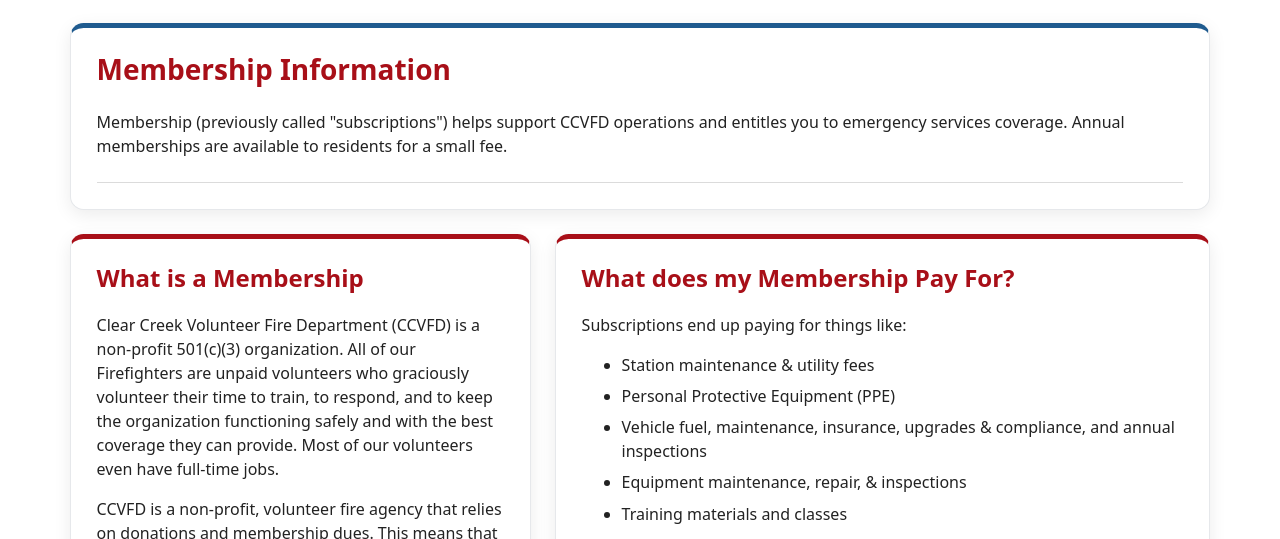
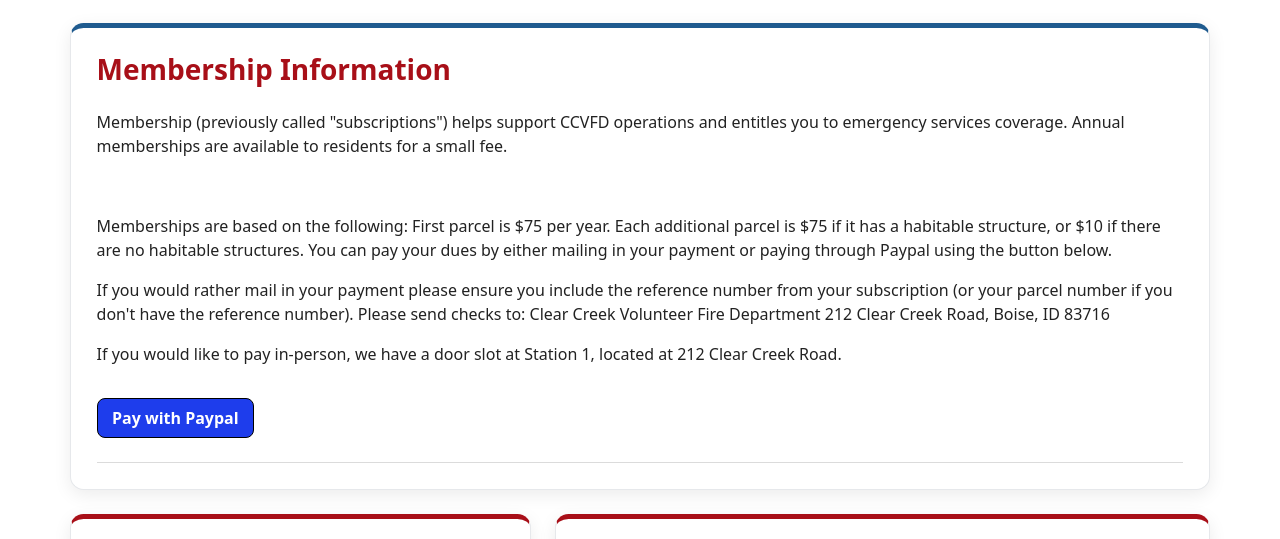
Before and after one commit to kristinamaher/CCVF-collaboration, a plain HTML site: page CCVFD/CCVFD/Source Code (Legacy)/community.html in a window 1280 px wide. Shown: the part 197-736 px from the top of the page. Drawn offline with Linux system fonts and the light colour scheme.

Commit message:
Fixed 404 Links and Paypal Buttons
- Swapped out all local html links with links to the actual webpages
- Added the Paypal buttons to Community and Donate pages as they weren't in our code
- Changed the look of the Paypal buttons to be easily noticeable

```diff
--- a/CCVFD/CCVFD/Source Code (Legacy)/community.html
+++ b/CCVFD/CCVFD/Source Code (Legacy)/community.html
@@ -237,6 +237,8 @@ ul, ol { margin-top: 0; margin-bottom: 1rem; }
 .btn-light { color: #111; background: #f8f9fa; border-color: #f8f9fa; }
 .btn-outline-light { color: #fff; border-color: #fff; background: transparent; }
 .btn-outline-light:hover { color: #111; background: #fff; }
+.btn-blue { color: #ffffff; background: #1e3dec; border-color: #000000; }
+.btn-blue:hover { color: #111; background: #1ecdec; }
 
 .footer {
   background: var(--ccvfd-black);
@@ -383,6 +385,28 @@ body.modal-open { overflow: hidden; }
           Membership (previously called "subscriptions") helps support CCVFD
           operations and entitles you to emergency services coverage. Annual
           memberships are available to residents for a small fee.
+        </p>
+        <br>
+        <p></p>
+        <p>
+          Memberships are based on the following: First parcel is $75 per
+          year. Each additional parcel is $75 if it has a habitable structure,
+          or $10 if there are no habitable structures. You can pay your
+          dues by either mailing in your payment or paying through
+          Paypal using the button below.
+        </p>
+        <p>
+          If you would rather mail in your payment
+          please ensure you include the reference number from your subscription
+          (or your parcel number if you don't have the reference number). Please
+          send checks to: Clear Creek Volunteer Fire Department 212 Clear Creek
+          Road, Boise, ID 83716
+        </p>
+        <p>
+          If you would like to pay in-person, we have a door slot at Station 1, located at 212 Clear Creek Road.
+        </p>
+        <p>
+          <a class="btn btn-blue mt-3" href="https://www.paypal.com/donate/?hosted_button_id=9KCATFNKEQ782" target="blank">Pay with Paypal</a>
         </p>
         <hr />
       </article>
```
Also changed, not shown: CCVFD/CCVFD/Source Code (Legacy)/about.html (+2 -1 lines), CCVFD/CCVFD/Source Code (Legacy)/donate.html (+7 -2 lines), CCVFD/CCVFD/Source Code (Legacy)/events.html (+2 -2 lines), CCVFD/CCVFD/Source Code (Legacy)/index.html (+10 -7 lines), CCVFD/CCVFD/Source Code (Legacy)/news.html (+4 -4 lines).
